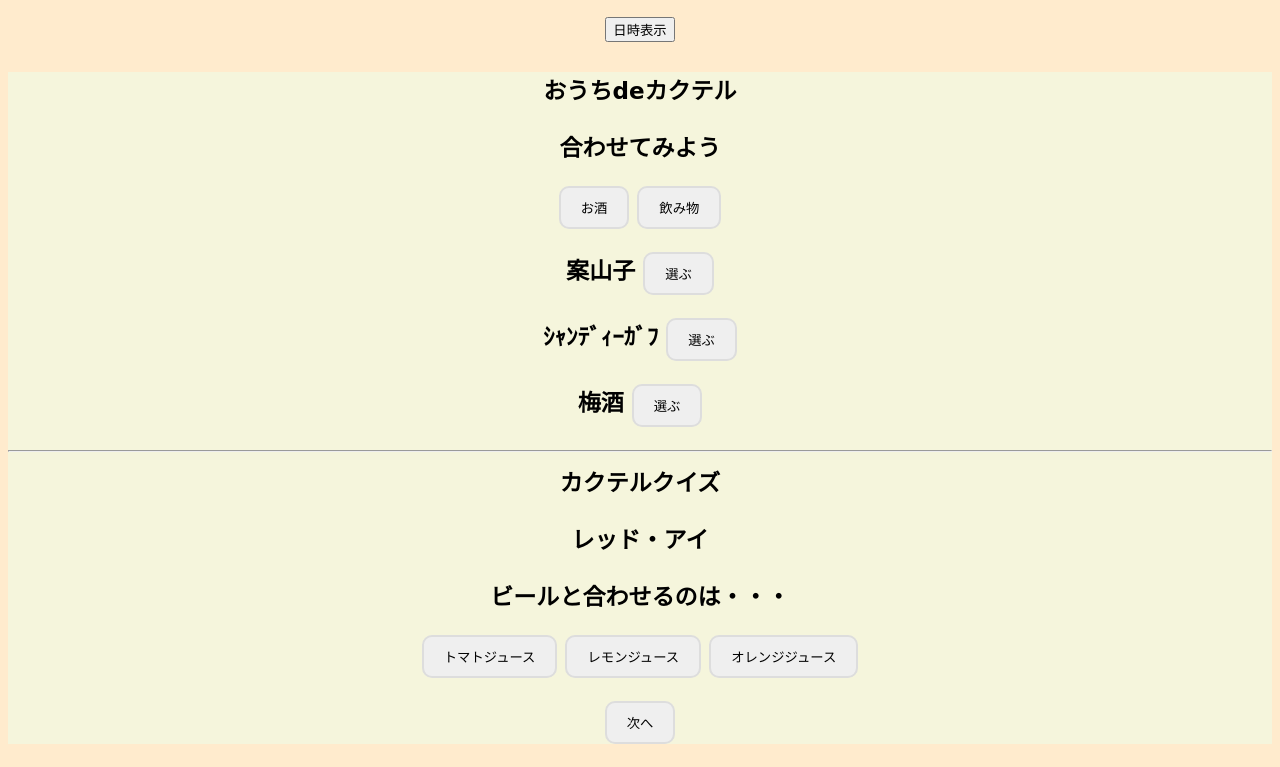
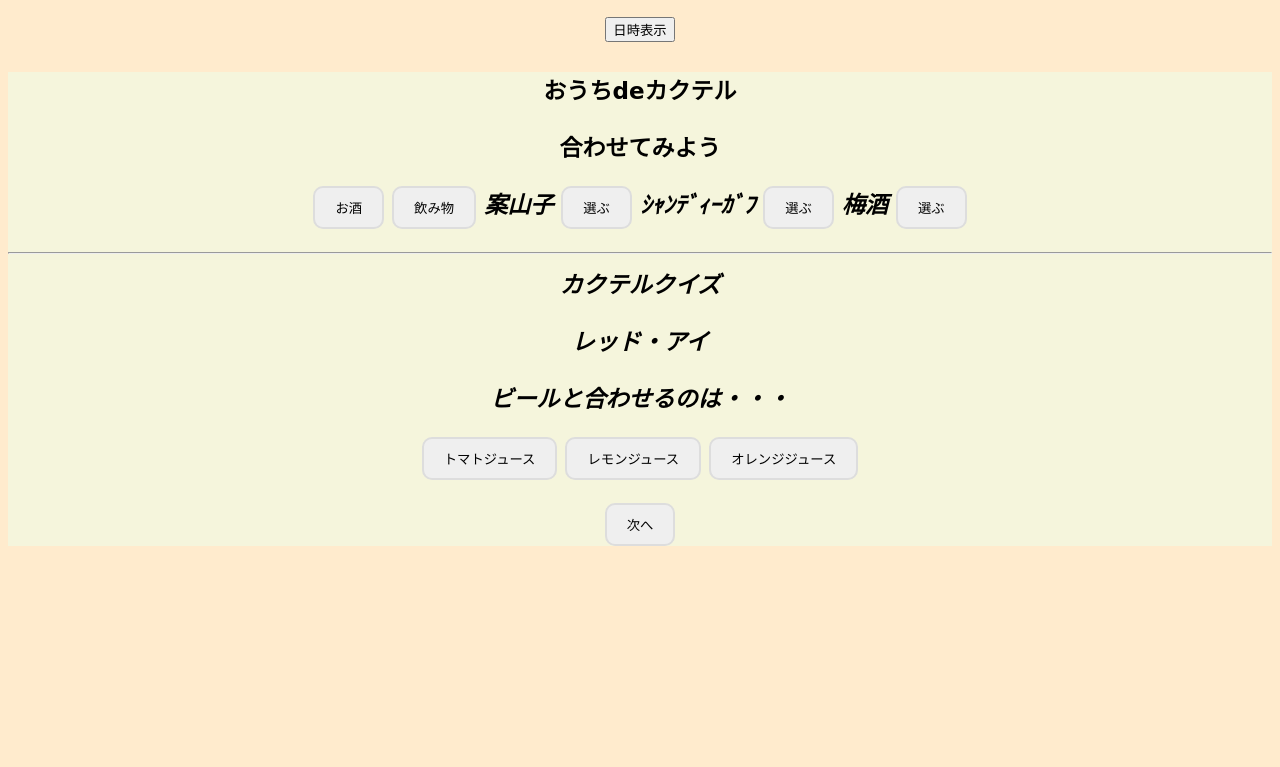
Before and after one commit to syka1996/syka1996.github.io, a plain HTML site: page index.html in a window 1280 px wide. Shown: the part 607-1374 px from the top of the page. After the commit the page ends 1176 px from the top, so only its background shows below. Drawn offline with Linux system fonts and the light colour scheme.

Commit message:
Update index.html

```diff
--- a/index.html
+++ b/index.html
@@ -34,15 +34,15 @@
         <button onclick="osake()">お酒</button>
         <button onclick="jusu()">飲み物</button>
     </div>
-<p id="demo2">案山子
+<i id="demo2">案山子
 <button type="button" onclick='document.getElementById("demo2").innerHTML = "不正解"'>選ぶ</button>
 
-<p id="demo">ｼｬﾝﾃﾞｨｰｶﾞﾌ
+<i id="demo">ｼｬﾝﾃﾞｨｰｶﾞﾌ
 <button type="button" onclick='document.getElementById("demo").innerHTML = "正解"'>選ぶ</button>
 
-<p id="demo3">梅酒
+<i id="demo3">梅酒
 <button type="button" onclick='document.getElementById("demo3").innerHTML = "不正解"'>選ぶ</button>
-</p>
+<p>
      <hr>
     <meta charset="UTF-8">
 
```
